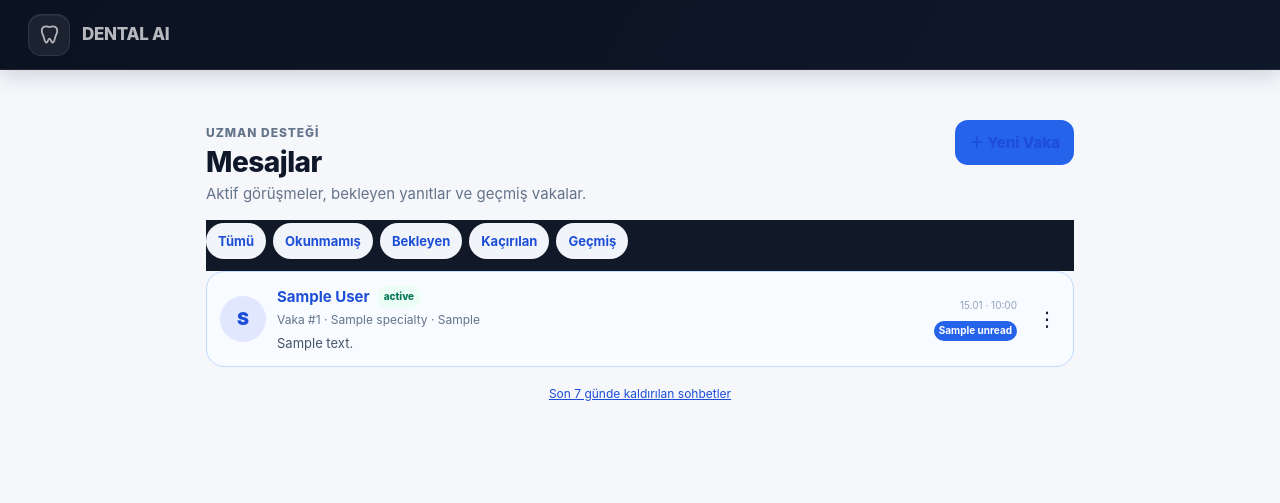
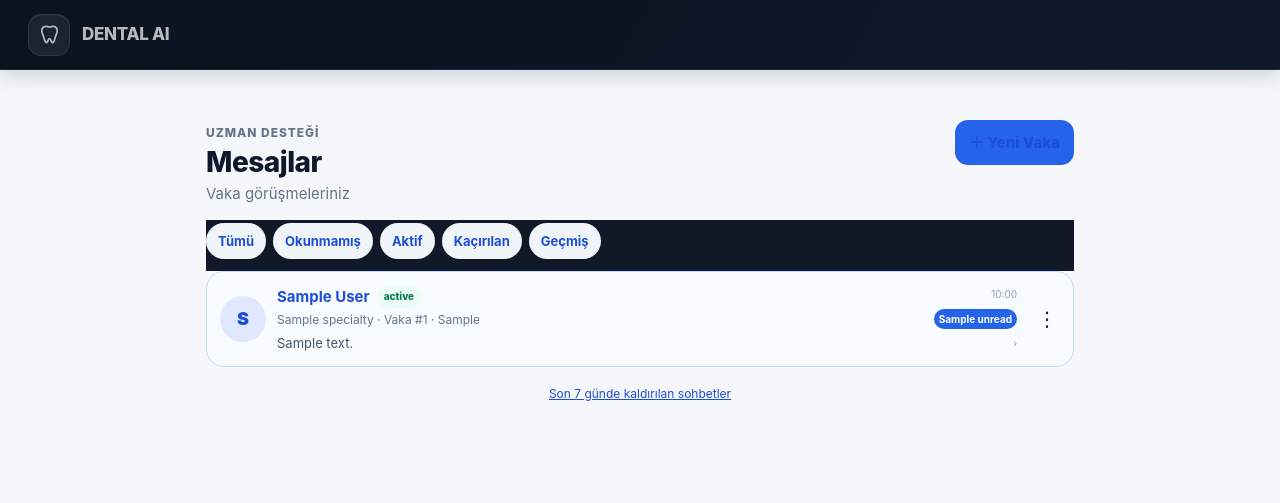
Before and after one commit to dentalaidestek/dental-ai-v02, a Python web app: template app/templates/messages.html in a window 1280 px wide. Shown: the top 503 px of the page. Run offline with Jinja, Linux system fonts and the light colour scheme; the template is opened without the code that fills it: most values are stand-ins (such as "Sample title", 1, 10 or a date in 2020).

Commit message:
Redesign expert messages inbox with case countdowns

```diff
--- a/app/templates/messages.html
+++ b/app/templates/messages.html
@@ -1,12 +1,8 @@
 {% extends "base.html" %}{% block content %}
-<div class="messages-page">
-<header class="messages-head"><div><span class="workspace-section-kicker">Uzman desteği</span><h1>Mesajlar</h1><p>Aktif görüşmeler, bekleyen yanıtlar ve geçmiş vakalar.</p></div><a href="/expert-support">＋ Yeni Vaka</a></header>
+<div class="messages-page messages-mobile">
+<header class="messages-head"><div><span class="workspace-section-kicker">Uzman desteği</span><h1>Mesajlar</h1><p>Vaka görüşmeleriniz</p></div><a href="/expert-support">＋ Yeni Vaka</a></header>
 <nav class="messages-filters" aria-label="Mesaj filtreleri">
-<a href="/messages" class="{% if selected_filter=='all' %}active{% endif %}">Tümü</a>
-<a href="/messages?filter=unread" class="{% if selected_filter=='unread' %}active{% endif %}">Okunmamış</a>
-<a href="/messages?filter=waiting" class="{% if selected_filter=='waiting' %}active{% endif %}">Bekleyen</a>
-<a href="/messages?filter=missed" class="{% if selected_filter=='missed' %}active{% endif %}">Kaçırılan</a>
-<a href="/messages?filter=history" class="{% if selected_filter=='history' %}active{% endif %}">Geçmiş</a>
+<a href="/messages" class="{% if selected_filter=='all' %}active{% endif %}">Tümü</a><a href="/messages?filter=unread" class="{% if selected_filter=='unread' %}active{% endif %}">Okunmamış</a><a href="/messages?filter=waiting" class="{% if selected_filter=='waiting' %}active{% endif %}">Aktif</a><a href="/messages?filter=missed" class="{% if selected_filter=='missed' %}active{% endif %}">Kaçırılan</a><a href="/messages?filter=history" class="{% if selected_filter=='history' %}active{% endif %}">Geçmiş</a>
 </nav>
 <div class="messages-list">
 {% for row in rows %}
@@ -14,13 +10,20 @@
 <a class="message-row-main" href="/expert-support/cases/{{ row.case.id }}">
 <div class="message-avatar">{{ ((row.other.display_name if row.other else 'U') or 'U')[:1] }}</div>
 <div class="message-copy"><div class="message-title"><strong>{{ row.other.display_name if row.other else 'Kullanıcı' }}</strong><span class="message-status status-{{ row.status_key|lower }}">{{ row.status_label }}</span></div>
-<div class="message-case">Vaka #{{ row.case.id }} · {{ row.case.specialty }}{% if row.case.tooth_region %} · {{ row.case.tooth_region }}{% endif %}</div>
-<div class="message-preview">{% if row.last_message %}{{ row.last_message.content or 'Klinik içerik' }}{% else %}{{ row.case.question }}{% endif %}</div></div>
-<div class="message-side">{% if row.last_message %}<time>{{ row.last_message.created_at.strftime('%d.%m · %H:%M') }}</time>{% else %}<time>{{ row.case.requested_at.strftime('%d.%m · %H:%M') }}</time>{% endif %}{% if row.unread %}<b class="message-unread">{{ row.unread }}</b>{% endif %}</div>
+<div class="message-case">{{ row.case.specialty }} · Vaka #{{ row.case.id }}{% if row.case.tooth_region %} · {{ row.case.tooth_region }}{% endif %}</div>
+<div class="message-preview">{% if row.last_message %}{{ row.last_message.content or 'Klinik içerik' }}{% else %}{{ row.case.question }}{% endif %}</div>
+{% if row.case.status=="WAITING_START" and row.case.consultation_start_deadline %}
+<div class="message-countdown" data-deadline="{{ row.case.consultation_start_deadline.isoformat() }}">Uzmanın görüşmeyi başlatması için <b>--:--</b></div>
+{% endif %}</div>
+<div class="message-side">{% if row.last_message %}<time>{{ row.last_message.created_at.strftime('%H:%M') }}</time>{% else %}<time>{{ row.case.requested_at.strftime('%H:%M') }}</time>{% endif %}{% if row.unread %}<b class="message-unread">{{ row.unread }}</b>{% endif %}<span class="message-chevron">›</span></div>
 </a>
 <details class="message-more"><summary aria-label="Sohbet işlemleri">⋮</summary><form method="post" action="/messages/{{ row.case.id }}/delete" onsubmit="return confirm('Bu sohbet Mesajlar listenizden kaldırılsın mı? 7 gün içinde geri yükleyebilirsiniz.');"><button type="submit">Sohbeti kaldır</button></form></details>
 </article>
-{% else %}<div class="messages-empty"><strong>Bu bölümde mesaj yok.</strong><span>Yeni uzman görüşmeleri burada görünecek.</span></div>{% endfor %}
+{% else %}<div class="messages-empty"><strong>Henüz görüşme yok.</strong><span>Uzmanla başlattığınız vakalar burada görünecek.</span><a href="/expert-support">Uzman Bul</a></div>{% endfor %}
 </div>
 <a class="messages-deleted-link" href="/messages/deleted">Son 7 günde kaldırılan sohbetler</a>
-</div>{% endblock %}
+</div>
+<script>
+function tickExpertCountdowns(){document.querySelectorAll(".message-countdown").forEach(el=>{const end=new Date(el.dataset.deadline+"Z").getTime(),left=Math.max(0,end-Date.now()),sec=Math.floor(left/1000),m=Math.floor(sec/60),s=sec%60,b=el.querySelector("b");if(b)b.textContent=left>0?String(m).padStart(2,"0")+":"+String(s).padStart(2,"0"):"Süre doldu";el.classList.toggle("expired",left<=0);});} tickExpertCountdowns();setInterval(tickExpertCountdowns,1000);
+</script>
+{% endblock %}
```
